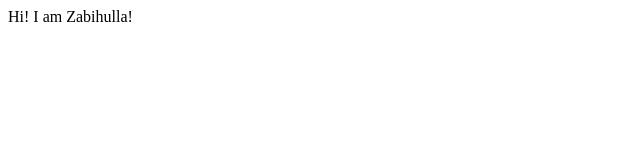
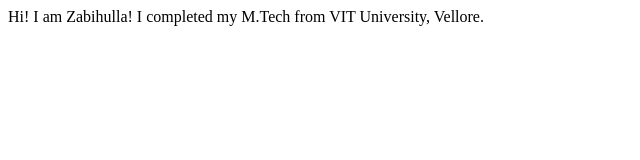
Before and after one commit to zabihshaik/shaikzabihulla-portfolio, a plain HTML site: page index.html in a window 1280 px wide. Shown: the whole page, without its empty margins (0-640 px from the left). Drawn offline with Linux system fonts and the light colour scheme.

Commit message:
update text

```diff
--- a/index.html
+++ b/index.html
@@ -8,5 +8,6 @@
 </head>
 <body>
     Hi! I am Zabihulla!
+    I completed my M.Tech from VIT University, Vellore.
 </body>
 </html>
```
